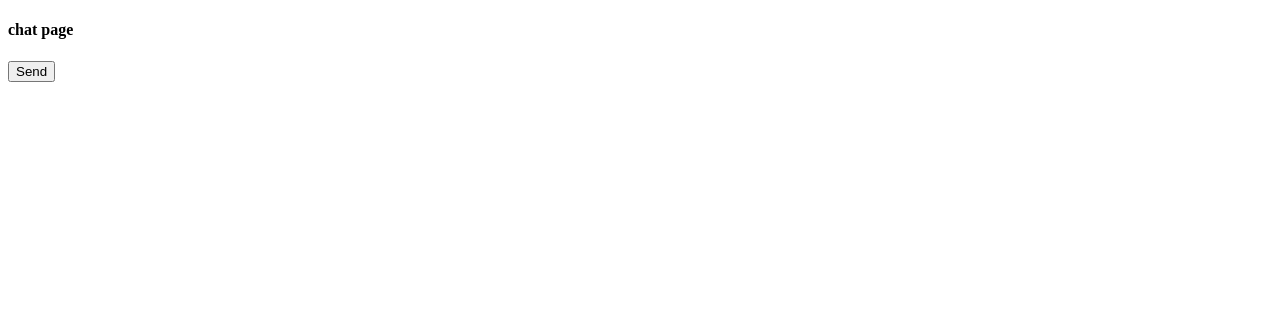
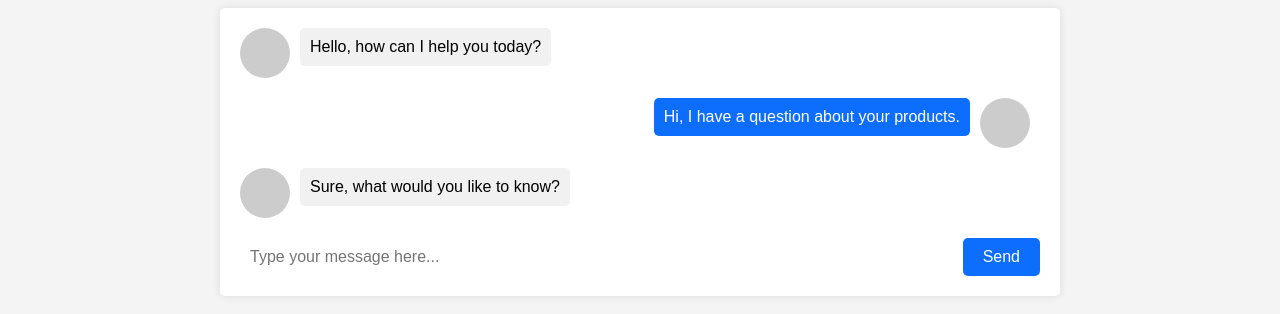
Before and after one commit to tlfxk1gkrl/baek_repo, a website: page index.html in a window 1280 px wide. Drawn offline with nearby package versions, Linux system fonts and the light colour scheme; no server answers.

Commit message:
change ws to socket.io and make chat ui(HTML)

```diff
--- a/index.html
+++ b/index.html
@@ -5,17 +5,167 @@
     <meta http-equiv="X-UA-Compatible" content="IE=edge" />
     <meta name="viewport" content="width=device-width, initial-scale=1" />
     <title>Page Title</title>
+    <style>
+      body {
+        font-family: Arial, sans-serif;
+        background-color: #f4f4f4;
+      }
+
+      .container {
+        max-width: 800px;
+        margin: 0 auto;
+        padding: 20px;
+        background-color: #fff;
+        box-shadow: 0 0 10px rgba(0, 0, 0, 0.1);
+        border-radius: 5px;
+        overflow: hidden;
+      }
+
+      .messages {
+      }
+
+      .message {
+        margin-bottom: 20px;
+        overflow: hidden;
+      }
+
+      .message .avatar {
+        float: left;
+        margin-right: 10px;
+        width: 50px;
+        height: 50px;
+        border-radius: 50%;
+        background-color: #ccc;
+      }
+
+      .message .text {
+        float: left;
+        padding: 10px;
+        background-color: #f1f1f1;
+        border-radius: 5px;
+      }
+
+      .message .text p {
+        margin: 0;
+      }
+
+      .message.me .avatar {
+        float: right;
+        margin-left: 10px;
+      }
+
+      .message.me .text {
+        float: right;
+        background-color: #0d6efd;
+        color: #fff;
+      }
+
+      .message.me .text p {
+        color: #fff;
+      }
+
+      .form {
+        margin-top: 20px;
+        overflow: hidden;
+        display: flex;
+      }
+
+      .form input[type="text"] {
+        float: left;
+        width: 100%;
+        padding: 10px;
+        border: none;
+        border-radius: 5px;
+        margin-right: 10px;
+        font-size: 16px;
+      }
+
+      .form button {
+        float: left;
+        padding: 10px 20px;
+        background-color: #0d6efd;
+        color: #fff;
+        border: none;
+        border-radius: 5px;
+        cursor: pointer;
+        font-size: 16px;
+      }
+    </style>
   </head>
   <body>
-    <h4>chat page</h4>
-    <button id="send" onClick="socket.send('hi')">Send</button>
+    <div class="container">
+      <div class="messages">
+        <div class="message">
+          <div class="avatar"></div>
+          <div class="text">
+            <p>Hello, how can I help you today?</p>
+          </div>
+        </div>
+        <div class="message me">
+          <div class="avatar"></div>
+          <div class="text">
+            <p>Hi, I have a question about your products.</p>
+          </div>
+        </div>
+        <div class="message">
+          <div class="avatar"></div>
+          <div class="text">
+            <p>Sure, what would you like to know?</p>
+          </div>
+        </div>
+      </div>
+      <div class="form">
+        <input type="text" id="input" placeholder="Type your message here..." />
+        <button id="send">Send</button>
+      </div>
+    </div>
+    <script src="https://cdn.socket.io/4.5.4/socket.io.min.js"></script>
+    <script>
+      var socket = io();
+      // let socket = new WebSocket("ws://localhost:8081");
+      document.querySelector("#send").addEventListener("click", function () {
+        socket.emit("chat message", document.querySelector("#input").value);
+        // socket.send(document.querySelector("#input").value);
+        var template = `<div class="message me">
+        <div class="avatar"></div>
+        <div class="text">
+          <p>${document.querySelector("#input").value}</p>
+        </div>
+      </div>`;
 
-    <script>
-      let socket = new WebSocket("ws://localhost:8081");
+        document
+          .querySelector(".messages")
+          .insertAdjacentHTML("beforeend", template);
 
-      socket.onmessage = function (event) {
-        console.log(event);
-      };
+        document.querySelector("#input").value = "";
+      });
+
+      socket.on("chat message", function (msg) {
+        var template = `<div class="message">
+          <div class="avatar"></div>
+          <div class="text">
+            <p>${msg}</p>
+          </div>
+        </div>`;
+
+        document
+          .querySelector(".messages")
+          .insertAdjacentHTML("beforeend", template);
+      });
+
+      // socket.onmessage = function (event) {
+      //   console.log(event.data);
+      //   var template = `<div class="message">
+      //     <div class="avatar"></div>
+      //     <div class="text">
+      //       <p>${event.data}</p>
+      //     </div>
+      //   </div>`;
+
+      //   document
+      //     .querySelector(".messages")
+      //     .insertAdjacentHTML("beforeend", template);
+      // };
     </script>
   </body>
 </html>
--- a/package.json
+++ b/package.json
@@ -12,6 +12,11 @@
   "dependencies": {
     "express": "^4.18.2",
     "nodejs": "^0.0.0",
+    "socket.io": "^4.6.0",
+    "typescript": "^4.9.5",
     "ws": "^8.12.1"
+  },
+  "devDependencies": {
+    "ts-node": "^10.9.1"
   }
 }
--- /dev/null
+++ b/src/index.ts
@@ -0,0 +1 @@
+console.log("ts test");
```
Also changed, not shown: server.js (+38 -10 lines), 1 other file.
